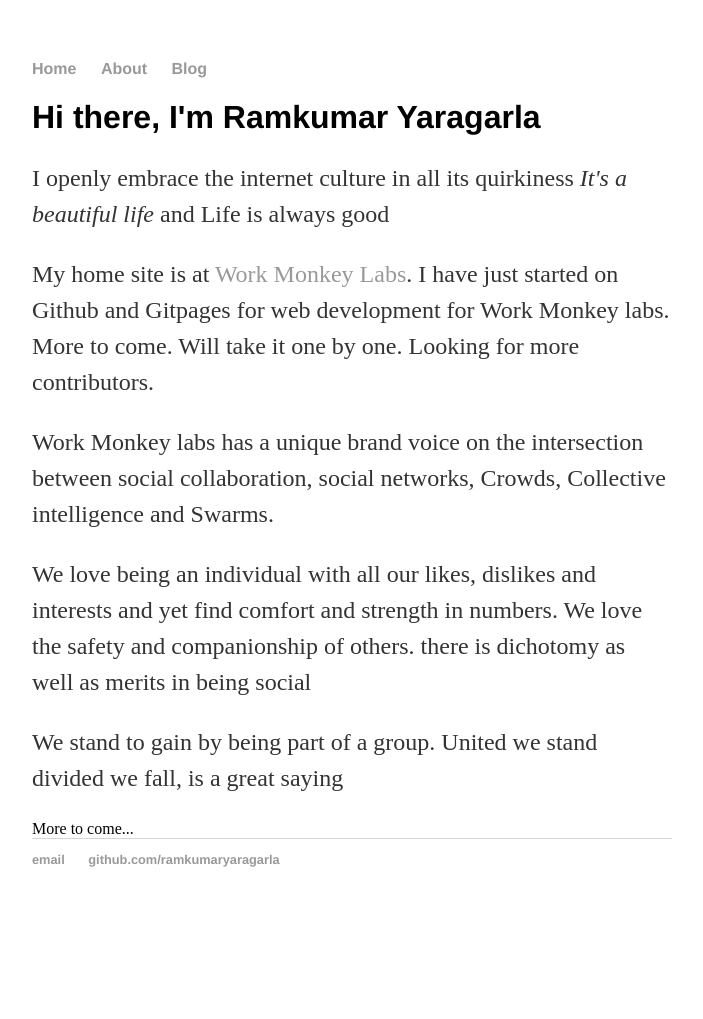
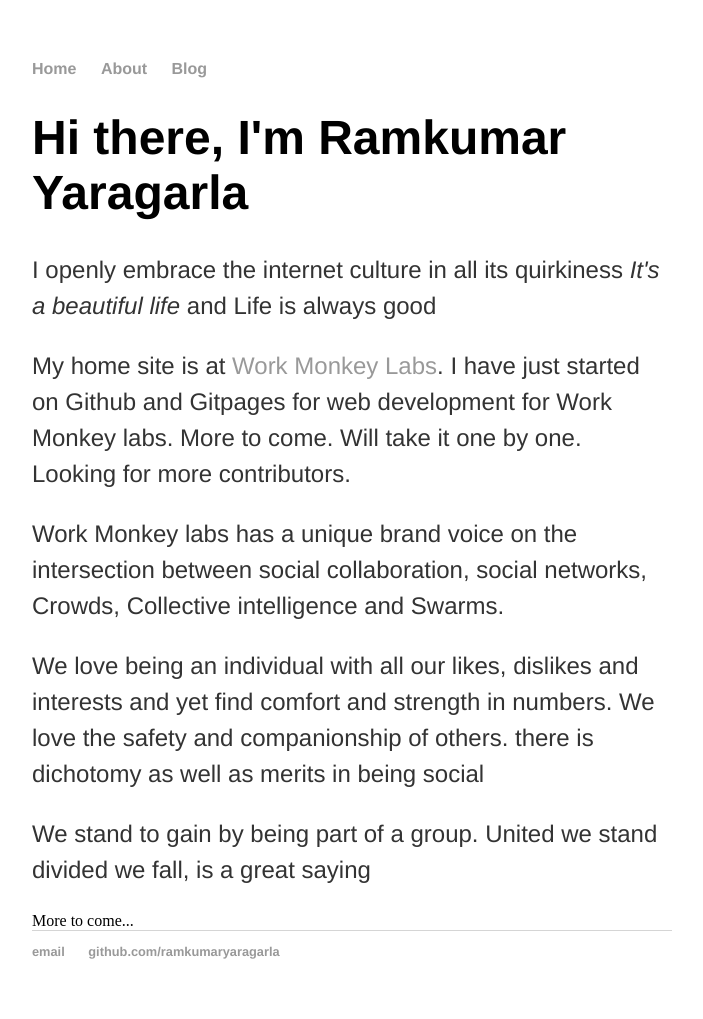
Before and after one commit to RamkumarYaragarla/worko, a Jekyll site: the page built from index.html, in a window 1280 px wide. Shown: the whole page, without its empty margins (288-991 px from the left). Built offline with Jekyll 4.4.1, drawn with Linux system fonts in a browser that asks for light colours; before the commit the page ends 927 px from its top, so only the background shows below that.

Commit message:
Update main.css

```diff
--- a/css/main.css
+++ b/css/main.css
@@ -20,7 +20,7 @@ a:hover {
     text-decoration: underline;
 }
 h1 {
-    font-size: 2em;
+    font-size: 3em;
     font-family:'Helvetica', 'Arial', 'Sans-Serif';
 }
 h2 {
@@ -36,6 +36,7 @@ p {
     font-size: 1.5em;
     line-height: 1.5em;
     color: #333;
+    font-family:'Helvetica', 'Arial', 'Sans-Serif';
 }
 footer {
     border-top: 1px solid #d5d5d5;
```
